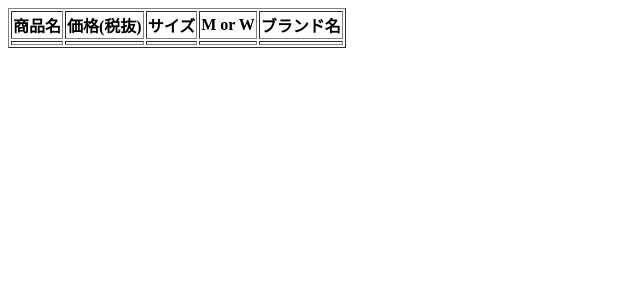
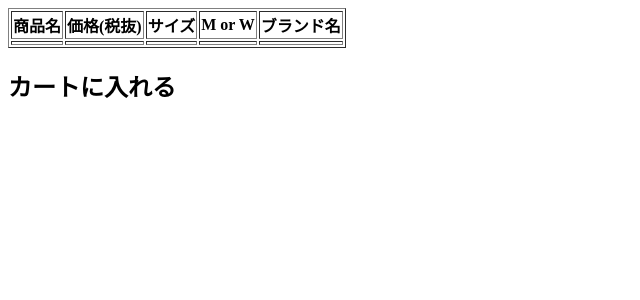
Before and after one commit to Johney0319/ec_site, a Django app: template ec/templates/product_detail.html in a window 1280 px wide. Shown: the top 300 px of the page, without its empty margins (0-640 px from the left). Run offline with Django 3.2, Linux system fonts and the light colour scheme; the template is opened without the code that fills it, so the values that code supplies are empty.

Commit message:
商品詳細機能構築

```diff
--- a/ec/templates/product_detail.html
+++ b/ec/templates/product_detail.html
@@ -21,5 +21,6 @@
         <td>{{ jackets.jacket_bland }}</td>
     </tr>
 </table>
+<h2>カートに入れる</h2>
 </body>
 </html>
```
